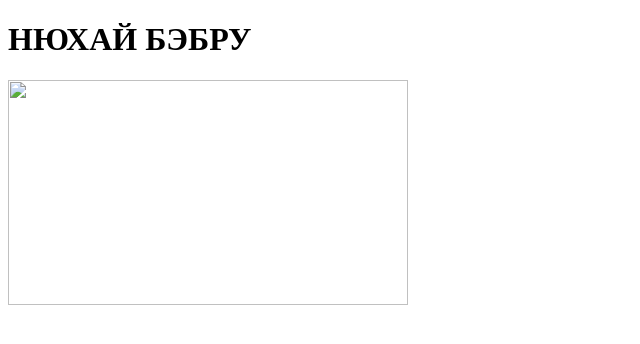
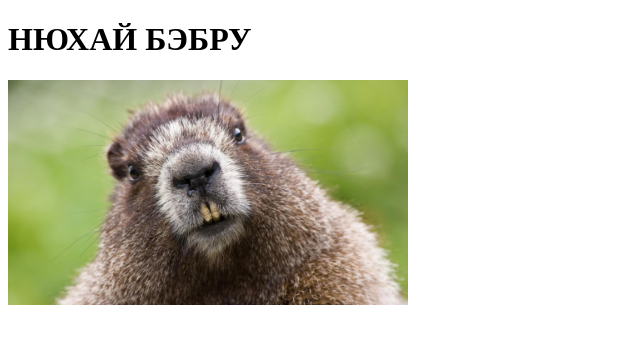
Before and after one commit to hudy-p/nyhaibebru, a plain HTML site: page index.html in a window 1280 px wide. Shown: the whole page, without its empty margins (0-640 px from the left). Drawn offline with Linux system fonts and the light colour scheme.

Commit message:
Update index.html

```diff
--- a/index.html
+++ b/index.html
@@ -7,7 +7,7 @@
 </head>
 <body>
 	<h1>НЮХАЙ БЭБРУ</h1>
-	<img src="bebra/8YAAAgCPvuA-1920.jpg" width="400" height="225">
+	<img src="img/8YAAAgCPvuA-1920.jpg" width="400" height="225">
 
 </body>
 </html>
```
